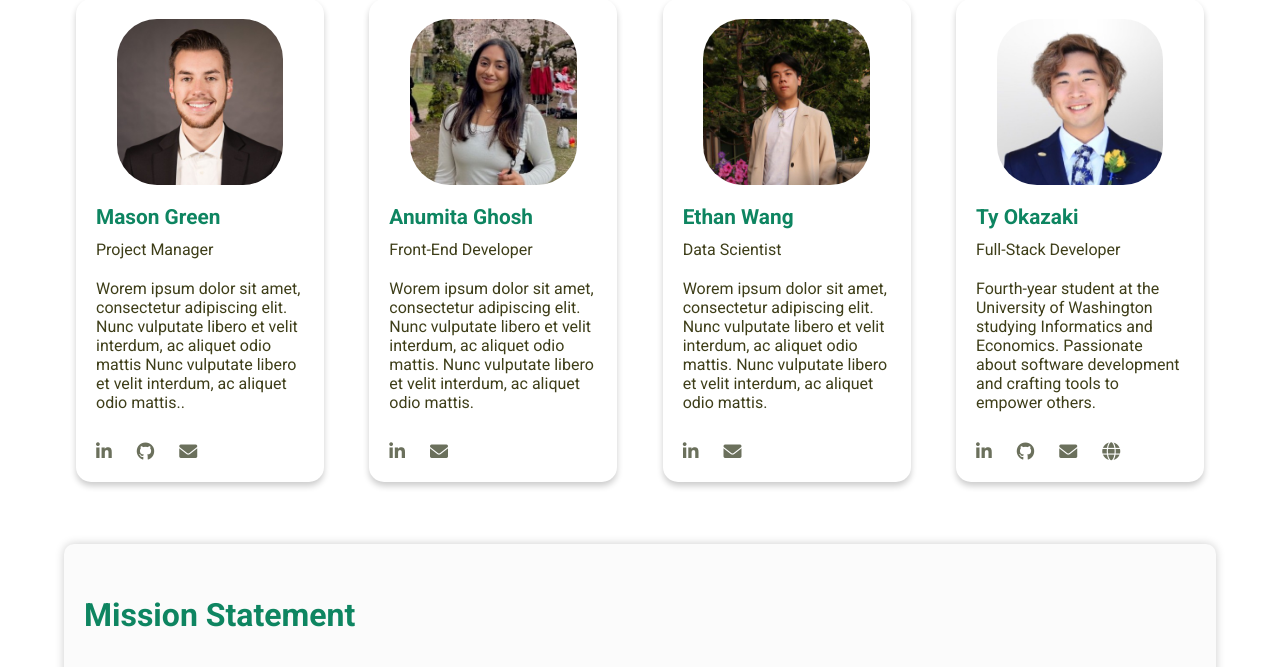
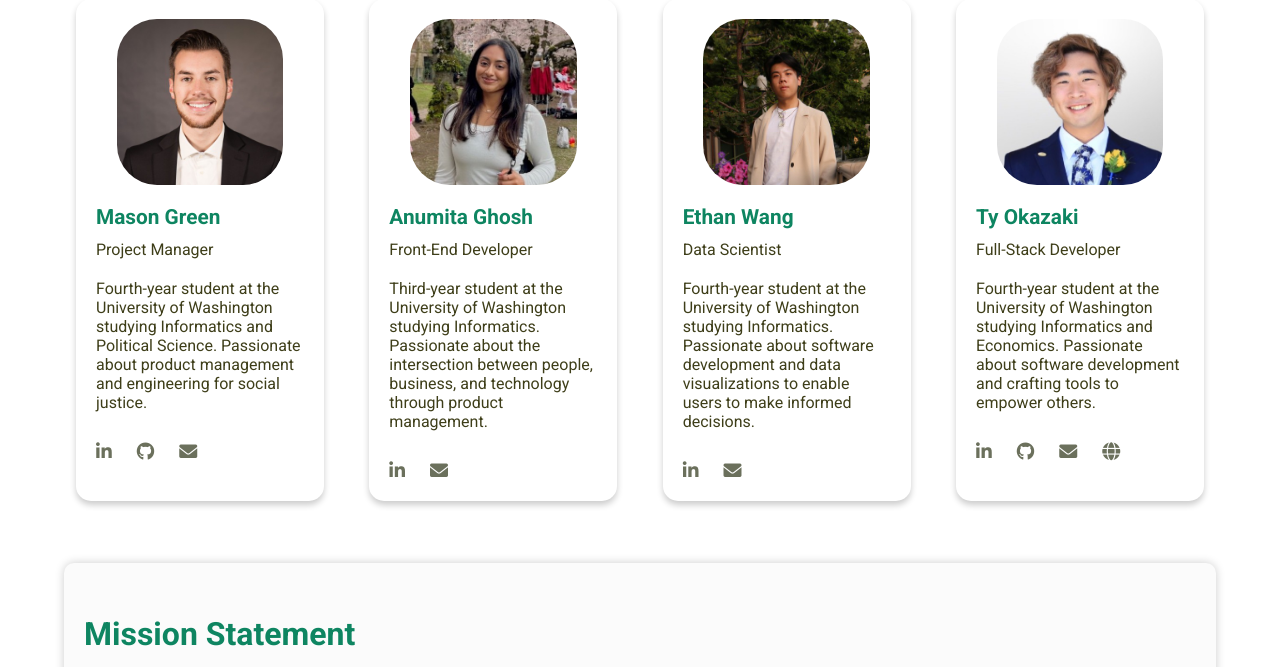
Before and after one commit to MasonGreen365/dencity, a Flask app: page /about in a window 1280 px wide. Shown: the part 260-927 px from the top of the page. Run offline with Flask 3, Linux system fonts and the light colour scheme; some libraries are stand-ins or nearby versions.

Commit message:
Update placeholder descriptions

```diff
--- a/templates/about.html
+++ b/templates/about.html
@@ -27,7 +27,7 @@
                 </a>
                 <h3>Mason Green</h3>
                 <p class="role">Project Manager</p>
-                <p>Worem ipsum dolor sit amet, consectetur adipiscing elit. Nunc vulputate libero et velit interdum, ac aliquet odio mattis  Nunc vulputate libero et velit interdum, ac aliquet odio mattis..</p>
+                <p>Fourth-year student at the University of Washington studying Informatics and Political Science. Passionate about product management and engineering for social justice.</p>
                 <div class="links">
                     <a href="https://www.linkedin.com/in/masonlgreen/" target="_blank"><i class="fa-brands fa-linkedin-in"></i></a>
                     <a href="https://github.com/MasonGreen365" target="_blank"><i class="fa-brands fa-github"></i></a>
@@ -40,7 +40,7 @@
                 </a>
                 <h3>Anumita Ghosh</h3>
                 <p class="role">Front-End Developer</p>
-                <p>Worem ipsum dolor sit amet, consectetur adipiscing elit. Nunc vulputate libero et velit interdum, ac aliquet odio mattis.  Nunc vulputate libero et velit interdum, ac aliquet odio mattis.</p>
+                <p>Third-year student at the University of Washington studying Informatics. Passionate about the intersection between people, business, and technology through product management.</p>
                 <div class="links">
                     <a href="https://www.linkedin.com/in/anumita-ghosh-72b0941a8/" target="_blank"><i class="fa-brands fa-linkedin-in"></i></a>
                     <a href="mailto:aghosh7@uw.edu"><i class="fas fa-envelope"></i></a>
@@ -52,7 +52,7 @@
                 </a>
                 <h3>Ethan Wang</h3>
                 <p class="role">Data Scientist</p>
-                <p>Worem ipsum dolor sit amet, consectetur adipiscing elit. Nunc vulputate libero et velit interdum, ac aliquet odio mattis.  Nunc vulputate libero et velit interdum, ac aliquet odio mattis.</p>
+                <p>Fourth-year student at the University of Washington studying Informatics. Passionate about software development and data visualizations to enable users to make informed decisions.</p>
                 <div class="links">
                     <a href="https://www.linkedin.com/in/etzwang/" target="_blank"><i class="fa-brands fa-linkedin-in"></i></a>
                     <a href="mailto:etzwang@uw.edu"><i class="fas fa-envelope"></i></a>
```
